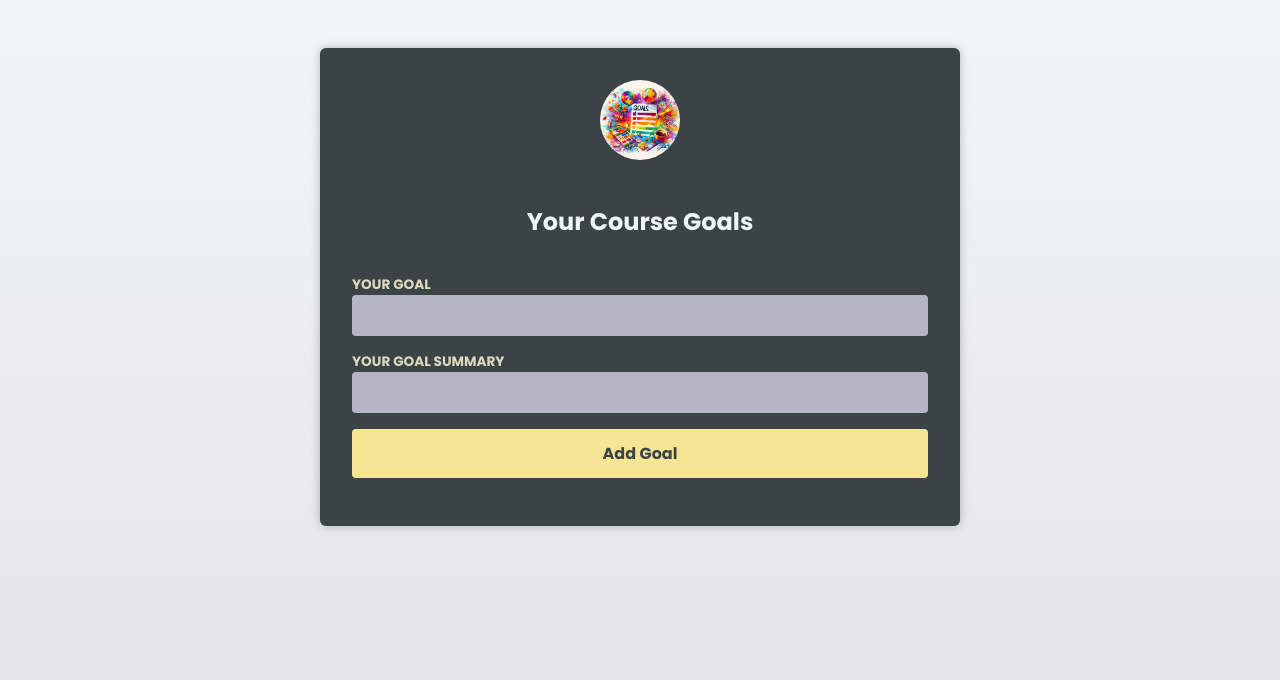
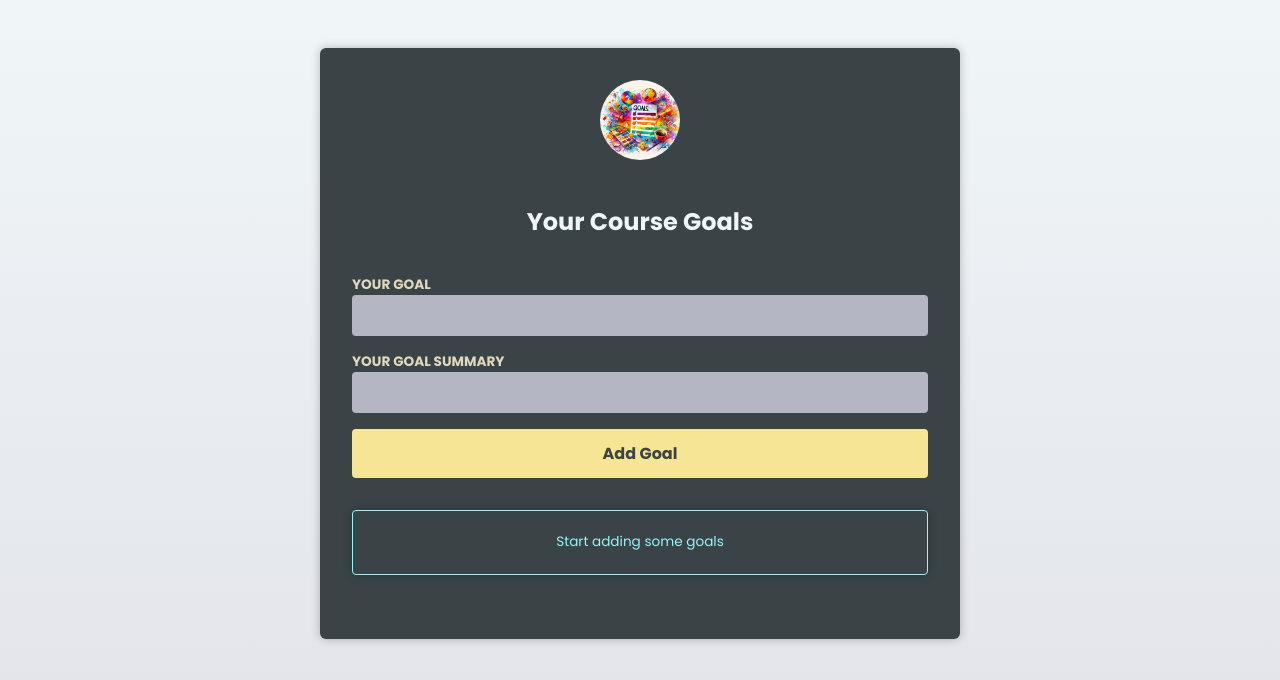
Before and after one commit to serengia/react-typescript-basic, a React (Vite) app: page / in a window 1280 px wide. Shown: the top 680 px of the page. Built offline with nearby package versions, Linux system fonts and the light colour scheme; the HTML template or start-up script is replaced by a standard one.

Commit message:
Add Notification box

```diff
--- a/src/App.tsx
+++ b/src/App.tsx
@@ -42,6 +42,7 @@
       <Header image={{ src: "/goals.jpg", alt: "Goal image" }}>
         <h2>Your Course Goals </h2>
       </Header>
+
       {/* <button onClick={addGoalHandler}>Add Goal</button> */}
       <NewGoalForm setFormData={getFormData} />
       <GoalsList goals={goals} onDelete={deleteGoal} />
--- a/src/components/GoalsList.tsx
+++ b/src/components/GoalsList.tsx
@@ -1,5 +1,6 @@
 import CourseGoal from "./CourseGoal";
 import { type CourseGoal as CGoal } from "../App";
+import InfoBox from "./InfoBox";
 
 type GoalListProps = {
   goals: CGoal[];
@@ -7,7 +8,14 @@
 };
 
 export default function GoalsList({ goals, onDelete }: GoalListProps) {
+  if (goals.length === 0) {
+    return <InfoBox mode="hint">Start adding some goals</InfoBox>;
+  }
   return (
+    <>
+      {goals.length > 5 && (
+        <InfoBox mode="warning">You are putting too many goals</InfoBox>
+      )}
       <ul>
         {goals.map((g) => (
           <li key={g.id}>
@@ -17,5 +25,6 @@
           </li>
         ))}
       </ul>
+    </>
   );
 }
--- /dev/null
+++ b/src/components/InfoBox.tsx
@@ -0,0 +1,23 @@
+import { type ReactNode } from "react";
+
+type InfoBoxProps = {
+  mode: "hint" | "warning";
+  children: ReactNode;
+};
+
+export default function InfoBox({ children, mode }: InfoBoxProps) {
+  if (mode === "hint") {
+    return (
+      <aside className="infobox infobox-hint">
+        <p>{children}</p>
+      </aside>
+    );
+  }
+
+  return (
+    <aside className="infobox infobox-warning warning--medium">
+      <h2>Warning</h2>
+      <p>{children}</p>
+    </aside>
+  );
+}
--- a/src/index.css
+++ b/src/index.css
@@ -1,11 +1,11 @@
-@import url('https://fonts.googleapis.com/css2?family=Poppins:wght@400;700&display=swap');
+@import url("https://fonts.googleapis.com/css2?family=Poppins:wght@400;700&display=swap");
 
 * {
   box-sizing: border-box;
 }
 
 html {
-  font-family: 'Poppins', sans-serif;
+  font-family: "Poppins", sans-serif;
 }
 
 body {
@@ -126,7 +126,31 @@
   color: #f9a73b;
 }
 
-.fallback {
+.infobox {
+  margin: 2rem 0;
+  padding: 0.5rem;
   text-align: center;
-  color: #acd1ce;
+  box-shadow: 0 0 10px rgba(0, 0, 0, 0.25);
+  font-size: 0.85rem;
+  border-radius: 4px;
 }
+
+.infobox-hint {
+  border: 1px solid #96f5f7;
+  color: #96f5f7;
+}
+
+.infobox-warning.warning--low {
+  border: 1px solid #f6d84f;
+  color: #f6d84f;
+}
+
+.infobox-warning.warning--medium {
+  border: 1px solid #f9a73b;
+  color: #f9a73b;
+}
+
+.infobox-warning.warning--high {
+  border: 1px solid #f97373;
+  color: #f97373;
+}
```
Lines whose indentation alone changed are shown as unchanged.
